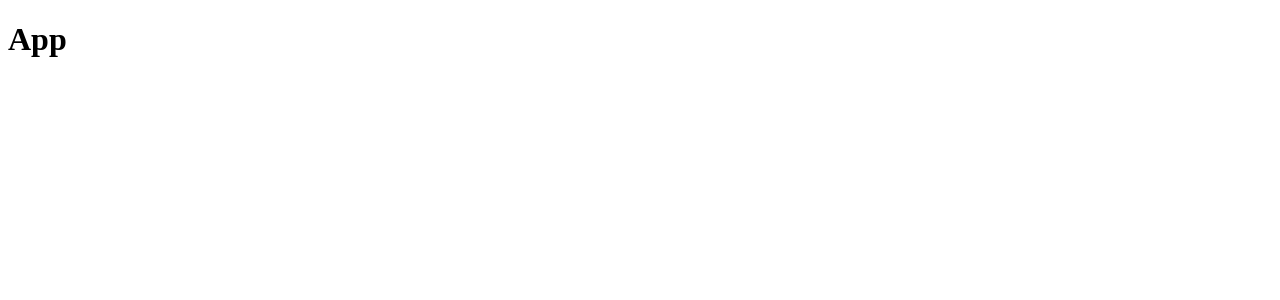
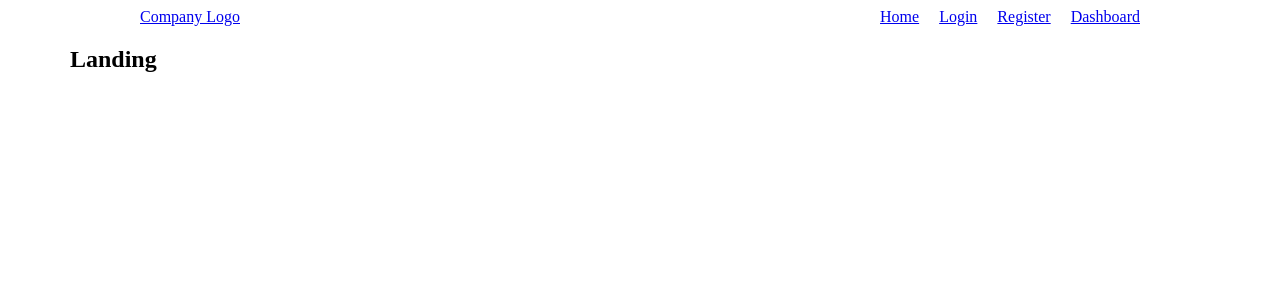
Before and after one commit to davidhan02/FullStackBoilerplate, a React (Create React App) app in the folder client/: page / in a window 1280 px wide. Shown: the top 300 px of the page. Built offline with nearby package versions, Linux system fonts and the light colour scheme.

Commit message:
Added bootstrap to client for grid use and setup router

```diff
--- a/client/package.json
+++ b/client/package.json
@@ -3,6 +3,7 @@
   "version": "0.1.0",
   "private": true,
   "dependencies": {
+    "bootstrap": "^4.3.1",
     "http-proxy-middleware": "^0.19.1",
     "node-sass": "^4.11.0",
     "react": "^16.8.6",
--- a/client/src/components/App.js
+++ b/client/src/components/App.js
@@ -1,11 +1,28 @@
-import React, { Component } from 'react';
+import React, { Component, Fragment } from 'react';
+import { Route, Switch, BrowserRouter as Router } from 'react-router-dom';
+
+import Header from './layout/Header';
+const Dashboard = () => <h2>Dashboard</h2>;
+const Login = () => <h2>Login</h2>;
+const Register = () => <h2>Register</h2>;
+const Landing = () => <h2>Landing</h2>;
 
 class App extends Component {
   render() {
     return (
-      <div>
-        <h1>App</h1>
-      </div>
+      <Router>
+        <Fragment>
+          <Header />
+          <div className="container">
+            <Switch>
+              <Route exact path="/" component={Landing} />
+              <Route exact path="/login" component={Login} />
+              <Route exact path="/register" component={Register} />
+              <Route exact path="/dashboard" component={Dashboard} />
+            </Switch>
+          </div>
+        </Fragment>
+      </Router>
     );
   }
 }
--- /dev/null
+++ b/client/src/components/layout/Header.js
@@ -0,0 +1,32 @@
+import React, { Component } from 'react';
+import { Link } from 'react-router-dom';
+
+class Header extends Component {
+  render() {
+    return (
+      <nav>
+        <div className="nav container">
+          <Link className="nav-brand" to="/">
+            Company Logo
+          </Link>
+          <ul className="nav-list">
+            <li>
+              <Link to="/">Home</Link>
+            </li>
+            <li>
+              <Link to="/login">Login</Link>
+            </li>
+            <li>
+              <Link to="/register">Register</Link>
+            </li>
+            <li>
+              <Link to="/dashboard">Dashboard</Link>
+            </li>
+          </ul>
+        </div>
+      </nav>
+    );
+  }
+}
+
+export default Header;
--- a/client/src/styles/App.scss
+++ b/client/src/styles/App.scss
@@ -0,0 +1,35 @@
+// Required
+@import '~bootstrap/scss/functions';
+@import '~bootstrap/scss/variables';
+@import '~bootstrap/scss/mixins';
+
+@import '~bootstrap/scss/grid';
+
+// Navbar
+nav,
+.nav {
+  display: flex;
+  justify-content: center;
+  align-items: center;
+}
+
+nav {
+  width: 100%;
+  .nav {
+    width: 1000px;
+    .nav-brand {
+      margin-right: auto;
+    }
+    ul {
+      list-style: none;
+      margin: 0px;
+      padding: 0px;
+      li {
+        display: inline-block;
+      }
+      li + li {
+        margin-left: 20px;
+      }
+    }
+  }
+}
```
Also changed, not shown: 1 other file (tests, documents, lock files or other folders).
